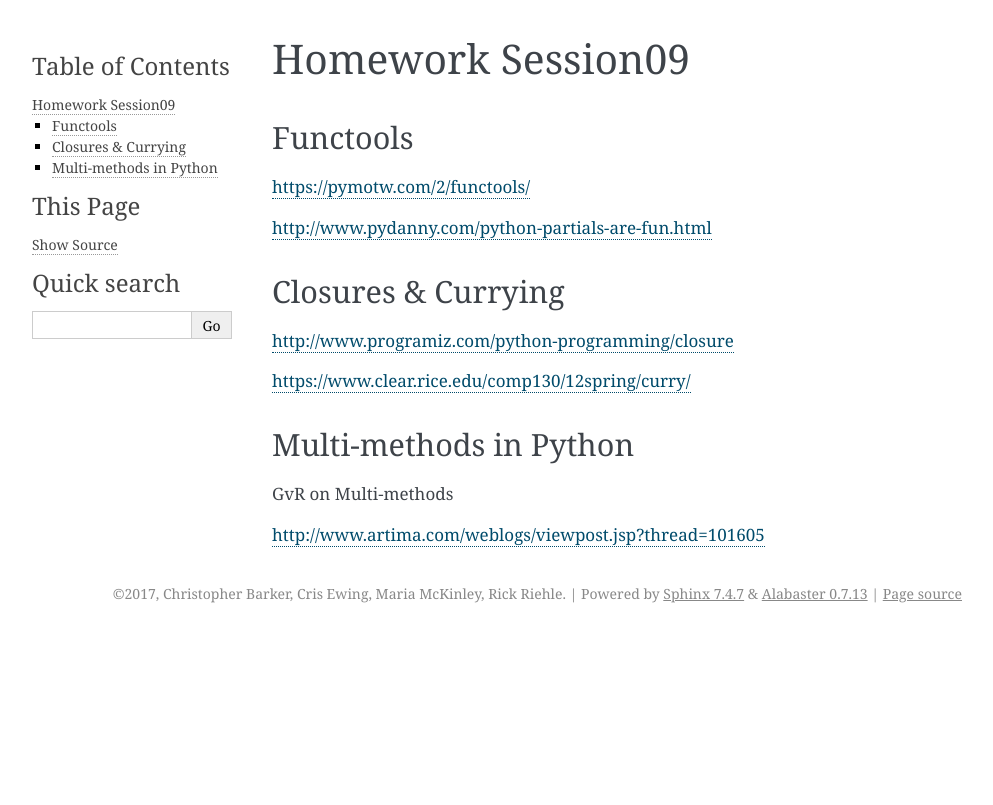
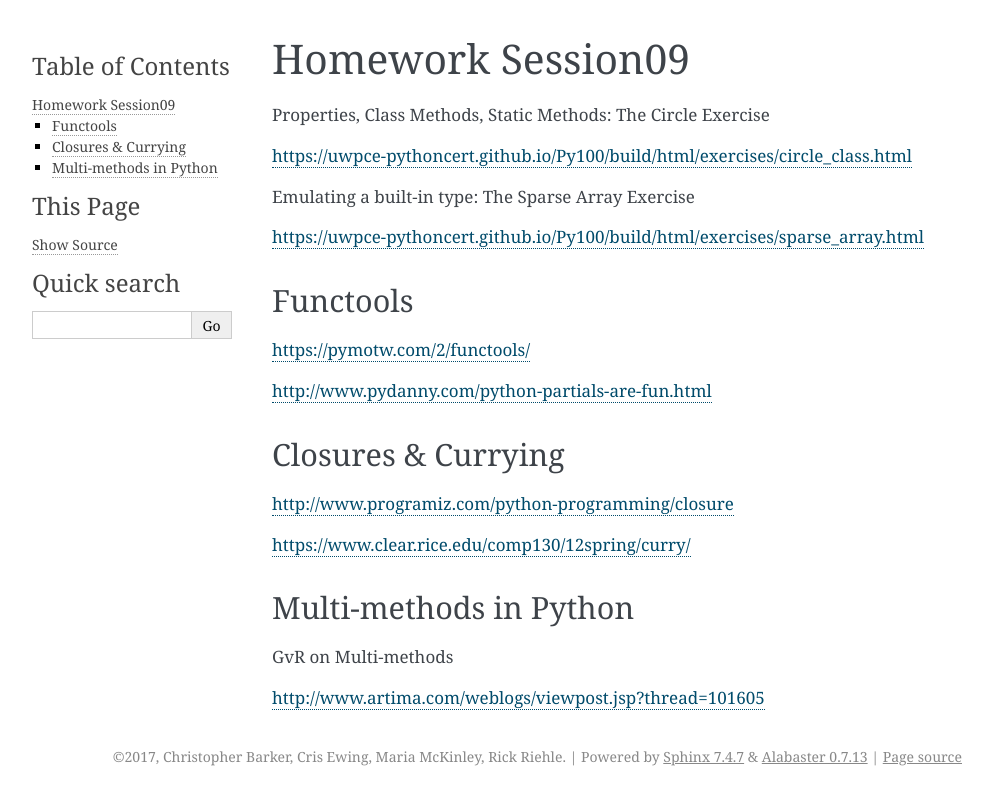
Before and after one commit to UWPCE-PythonCert/Py100, a Sphinx documentation site: the page built from source/homework/session09.rst, in a window 1280 px wide. Shown: the top 805 px of the page, without its empty margins (148-1141 px from the left). Built offline with Sphinx 7.4.7, drawn with Linux system fonts in a browser that asks for light colours.

Commit message:
Added exercises

```diff
--- a/source/homework/session09.rst
+++ b/source/homework/session09.rst
@@ -1,5 +1,13 @@
 Homework Session09
 ==================
+
+Properties, Class Methods, Static Methods: The Circle Exercise
+
+https://uwpce-pythoncert.github.io/Py100/build/html/exercises/circle_class.html
+
+Emulating a built-in type: The Sparse Array Exercise
+
+https://uwpce-pythoncert.github.io/Py100/build/html/exercises/sparse_array.html
 
 Functools
 ---------
@@ -8,7 +16,6 @@ https://pymotw.com/2/functools/
 
 http://www.pydanny.com/python-partials-are-fun.html
 
-
 Closures & Currying
 -------------------
 
@@ -16,7 +23,6 @@ http://www.programiz.com/python-programming/closure
 
 https://www.clear.rice.edu/comp130/12spring/curry/
 
-
 Multi-methods in Python
 -----------------------
 
```
